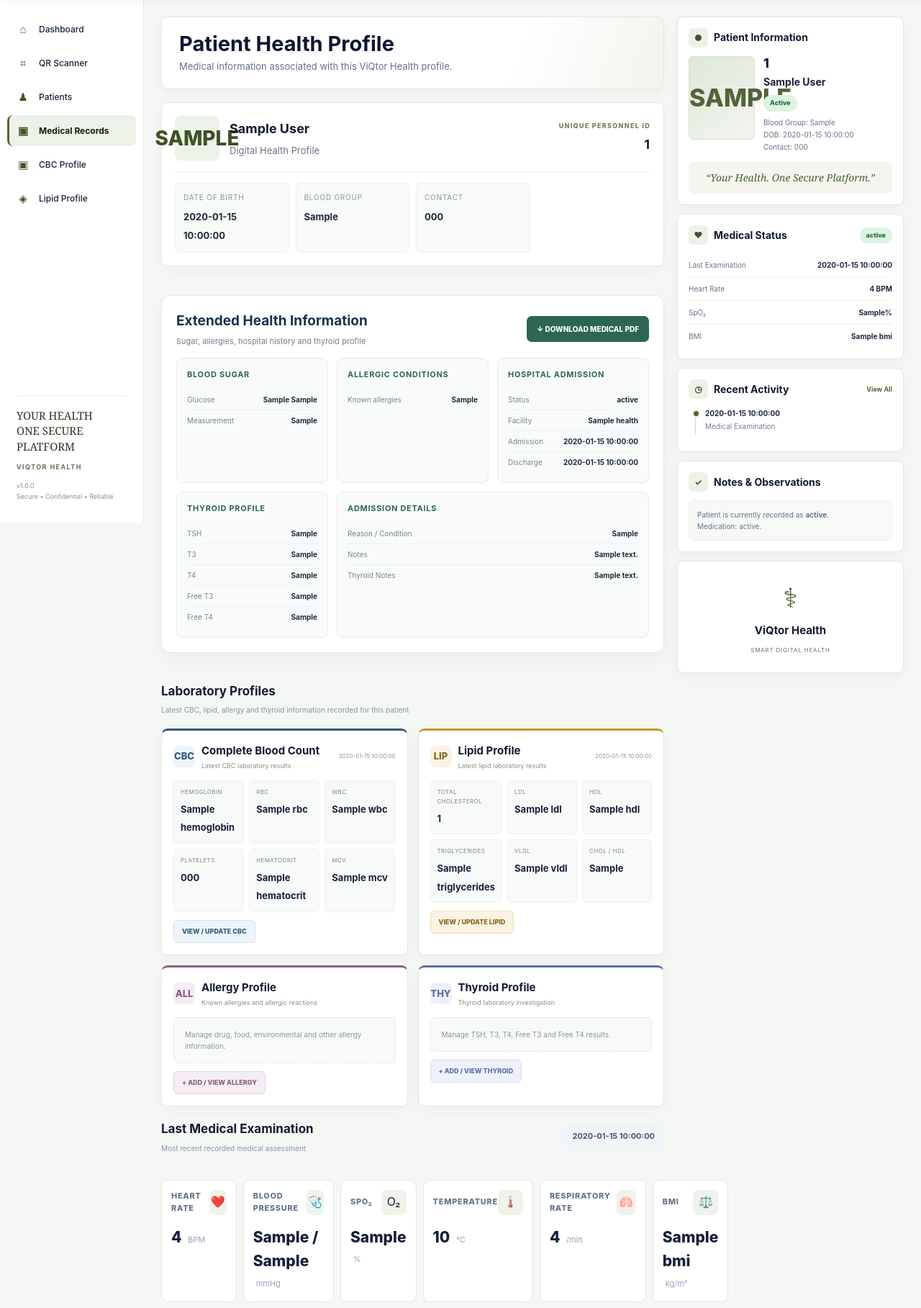
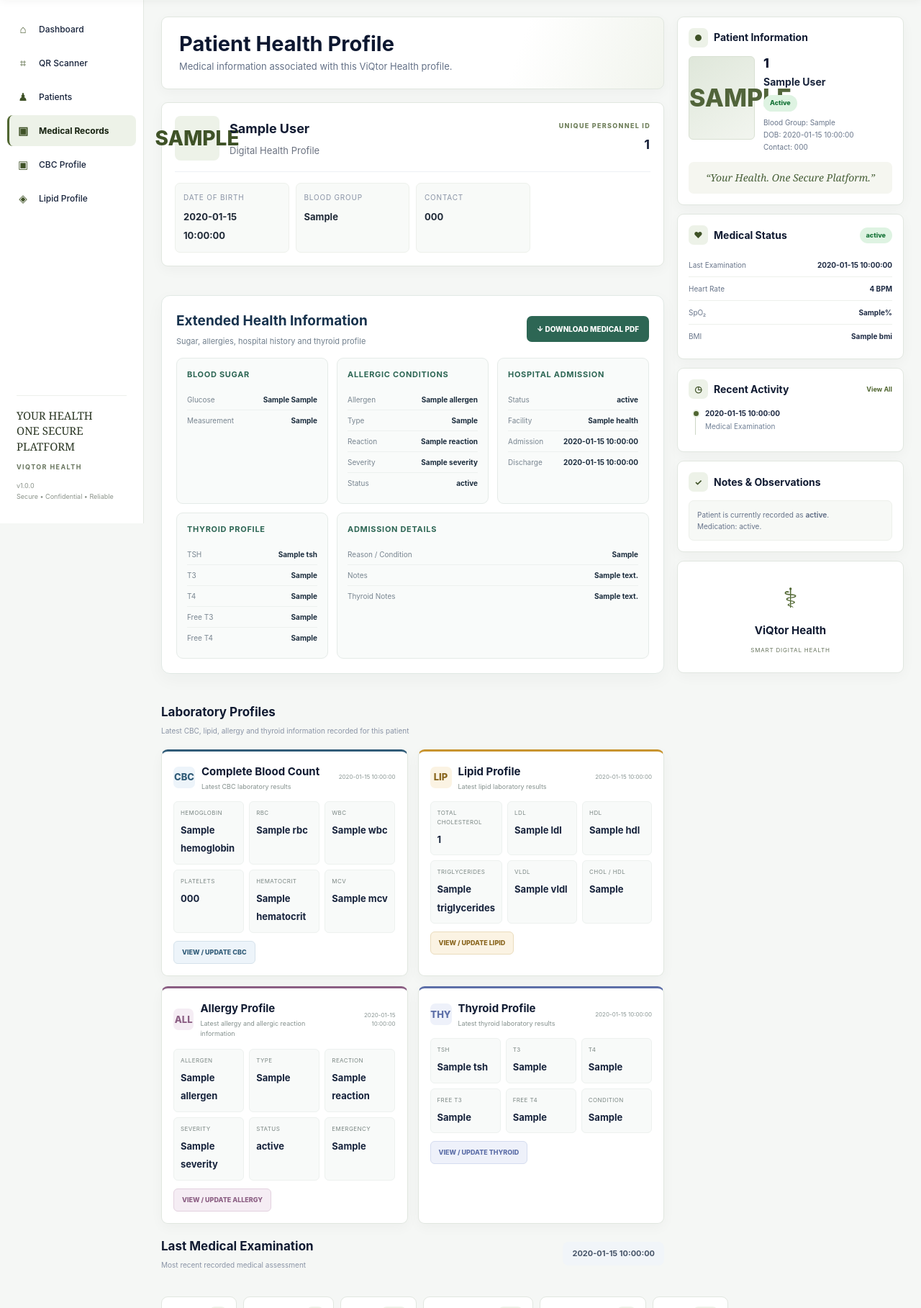
Before and after one commit to harshitnautiyal/viqtor-health, a Flask app: template templates/profile.html in a window 1280 px wide. Shown: the part 73-1890 px from the top of the page at 72% size. Run offline with Flask 3, Linux system fonts and the light colour scheme; the template is opened without the code that fills it: most values are stand-ins (such as "Sample title", 1, 10 or a date in 2020).

Commit message:
Connect allergy and thyroid profiles to patient dashboard

```diff
--- a/app.py
+++ b/app.py
@@ -951,6 +951,86 @@ def profile(qr_token):
     )
 
     # ========================================================
+    # LATEST ALLERGY PROFILE
+    # ========================================================
+
+    allergy_query = (
+        db.collection("allergy_records")
+        .where(
+            "personnel_id",
+            "==",
+            personnel_id
+        )
+        .stream()
+    )
+
+    allergy_records = []
+
+    for doc in allergy_query:
+
+        record = doc.to_dict()
+
+        record["document_id"] = doc.id
+
+        allergy_records.append(
+            record
+        )
+
+    allergy_records.sort(
+        key=lambda x: x.get(
+            "recorded_at",
+            ""
+        ),
+        reverse=True
+    )
+
+    latest_allergy = (
+        allergy_records[0]
+        if allergy_records
+        else None
+    )
+
+    # ========================================================
+    # LATEST THYROID PROFILE
+    # ========================================================
+
+    thyroid_query = (
+        db.collection("thyroid_records")
+        .where(
+            "personnel_id",
+            "==",
+            personnel_id
+        )
+        .stream()
+    )
+
+    thyroid_records = []
+
+    for doc in thyroid_query:
+
+        record = doc.to_dict()
+
+        record["document_id"] = doc.id
+
+        thyroid_records.append(
+            record
+        )
+
+    thyroid_records.sort(
+        key=lambda x: x.get(
+            "recorded_at",
+            ""
+        ),
+        reverse=True
+    )
+
+    latest_thyroid = (
+        thyroid_records[0]
+        if thyroid_records
+        else None
+    )
+
+    # ========================================================
     # AUTHENTICATED ACCESS
     #
     # Admin/doctor users continue to receive the existing
@@ -972,6 +1052,8 @@ def profile(qr_token):
                 health_records=health_records,
                 latest_cbc=latest_cbc,
                 latest_lipid=latest_lipid,
+                latest_allergy=latest_allergy,
+                latest_thyroid=latest_thyroid,
                 username=(
                     current_role.upper()
                     if current_role
--- a/templates/profile.html
+++ b/templates/profile.html
@@ -1502,7 +1502,15 @@ body{font-family:Inter,Segoe UI,Arial,sans-serif!important}
 
                 <div class="vq-med-card">
                     <h3>Allergic Conditions</h3>
-                    <div class="vq-med-row"><span>Known allergies</span><strong>{{ latest_health.allergic_conditions or "None recorded" }}</strong></div>
+                    {% if latest_allergy %}
+                    <div class="vq-med-row"><span>Allergen</span><strong>{{ latest_allergy.allergen or "—" }}</strong></div>
+                    <div class="vq-med-row"><span>Type</span><strong>{{ latest_allergy.allergy_type or "—" }}</strong></div>
+                    <div class="vq-med-row"><span>Reaction</span><strong>{{ latest_allergy.reaction or "—" }}</strong></div>
+                    <div class="vq-med-row"><span>Severity</span><strong>{{ latest_allergy.severity or "—" }}</strong></div>
+                    <div class="vq-med-row"><span>Status</span><strong>{{ latest_allergy.status or "—" }}</strong></div>
+                    {% else %}
+                    <div class="vq-med-row"><span>Known allergies</span><strong>None recorded</strong></div>
+                    {% endif %}
                 </div>
 
                 <div class="vq-med-card">
@@ -1515,11 +1523,15 @@ body{font-family:Inter,Segoe UI,Arial,sans-serif!important}
 
                 <div class="vq-med-card">
                     <h3>Thyroid Profile</h3>
-                    <div class="vq-med-row"><span>TSH</span><strong>{{ latest_health.thyroid_tsh if latest_health.thyroid_tsh is not none else "—" }}</strong></div>
-                    <div class="vq-med-row"><span>T3</span><strong>{{ latest_health.thyroid_t3 if latest_health.thyroid_t3 is not none else "—" }}</strong></div>
-                    <div class="vq-med-row"><span>T4</span><strong>{{ latest_health.thyroid_t4 if latest_health.thyroid_t4 is not none else "—" }}</strong></div>
-                    <div class="vq-med-row"><span>Free T3</span><strong>{{ latest_health.thyroid_free_t3 if latest_health.thyroid_free_t3 is not none else "—" }}</strong></div>
-                    <div class="vq-med-row"><span>Free T4</span><strong>{{ latest_health.thyroid_free_t4 if latest_health.thyroid_free_t4 is not none else "—" }}</strong></div>
+                    {% if latest_thyroid %}
+                    <div class="vq-med-row"><span>TSH</span><strong>{{ latest_thyroid.tsh if latest_thyroid.tsh is not none else "—" }}</strong></div>
+                    <div class="vq-med-row"><span>T3</span><strong>{{ latest_thyroid.t3 if latest_thyroid.t3 is not none else "—" }}</strong></div>
+                    <div class="vq-med-row"><span>T4</span><strong>{{ latest_thyroid.t4 if latest_thyroid.t4 is not none else "—" }}</strong></div>
+                    <div class="vq-med-row"><span>Free T3</span><strong>{{ latest_thyroid.free_t3 if latest_thyroid.free_t3 is not none else "—" }}</strong></div>
+                    <div class="vq-med-row"><span>Free T4</span><strong>{{ latest_thyroid.free_t4 if latest_thyroid.free_t4 is not none else "—" }}</strong></div>
+                    {% else %}
+                    <div class="vq-med-row"><span>Latest thyroid test</span><strong>None recorded</strong></div>
+                    {% endif %}
                 </div>
 
                 <div class="vq-med-card vq-med-wide">
@@ -1701,34 +1713,112 @@ body{font-family:Inter,Segoe UI,Arial,sans-serif!important}
                 <!-- ALLERGY -->
 
                 <div class="vq-lab-card allergy">
+
                     <div class="vq-lab-head">
                         <div class="vq-lab-title">
                             <div class="vq-lab-icon">ALL</div>
                             <div>
                                 <h3>Allergy Profile</h3>
-                                <p>Known allergies and allergic reactions</p>
+                                <p>Latest allergy and allergic reaction information</p>
                             </div>
                         </div>
+
+                        {% if latest_allergy %}
+                        <div class="vq-lab-date">{{ latest_allergy.recorded_at }}</div>
+                        {% endif %}
                     </div>
-                    <div class="vq-lab-empty">Manage drug, food, environmental and other allergy information.</div>
-                    <a href="/allergy/{{ personnel.personnel_id }}" class="vq-lab-button">+ ADD / VIEW ALLERGY</a>
+
+                    {% if latest_allergy %}
+                    <div class="vq-lab-values">
+                        <div class="vq-lab-value">
+                            <span>Allergen</span>
+                            <strong>{{ latest_allergy.allergen or "—" }}</strong>
+                        </div>
+                        <div class="vq-lab-value">
+                            <span>Type</span>
+                            <strong>{{ latest_allergy.allergy_type or "—" }}</strong>
+                        </div>
+                        <div class="vq-lab-value">
+                            <span>Reaction</span>
+                            <strong>{{ latest_allergy.reaction or "—" }}</strong>
+                        </div>
+                        <div class="vq-lab-value">
+                            <span>Severity</span>
+                            <strong>{{ latest_allergy.severity or "—" }}</strong>
+                        </div>
+                        <div class="vq-lab-value">
+                            <span>Status</span>
+                            <strong>{{ latest_allergy.status or "—" }}</strong>
+                        </div>
+                        <div class="vq-lab-value">
+                            <span>Emergency</span>
+                            <strong>{{ latest_allergy.emergency_allergy or "No" }}</strong>
+                        </div>
+                    </div>
+                    {% else %}
+                    <div class="vq-lab-empty">No allergy profile has been recorded for this patient.</div>
+                    {% endif %}
+
+                    <a href="/allergy/{{ personnel.personnel_id }}" class="vq-lab-button">
+                        {{ "VIEW / UPDATE ALLERGY" if latest_allergy else "+ ADD ALLERGY PROFILE" }}
+                    </a>
+
                 </div>
 
 
                 <!-- THYROID -->
 
                 <div class="vq-lab-card thyroid">
+
                     <div class="vq-lab-head">
                         <div class="vq-lab-title">
                             <div class="vq-lab-icon">THY</div>
                             <div>
                                 <h3>Thyroid Profile</h3>
-                                <p>Thyroid laboratory investigation</p>
+                                <p>Latest thyroid laboratory results</p>
                             </div>
                         </div>
+
+                        {% if latest_thyroid %}
+                        <div class="vq-lab-date">{{ latest_thyroid.investigation_date or latest_thyroid.recorded_at }}</div>
+                        {% endif %}
                     </div>
-                    <div class="vq-lab-empty">Manage TSH, T3, T4, Free T3 and Free T4 results.</div>
-                    <a href="/thyroid/{{ personnel.personnel_id }}" class="vq-lab-button">+ ADD / VIEW THYROID</a>
+
+                    {% if latest_thyroid %}
+                    <div class="vq-lab-values">
+                        <div class="vq-lab-value">
+                            <span>TSH</span>
+                            <strong>{{ latest_thyroid.tsh if latest_thyroid.tsh is not none else "—" }}</strong>
+                        </div>
+                        <div class="vq-lab-value">
+                            <span>T3</span>
+                            <strong>{{ latest_thyroid.t3 if latest_thyroid.t3 is not none else "—" }}</strong>
+                        </div>
+                        <div class="vq-lab-value">
+                            <span>T4</span>
+                            <strong>{{ latest_thyroid.t4 if latest_thyroid.t4 is not none else "—" }}</strong>
+                        </div>
+                        <div class="vq-lab-value">
+                            <span>Free T3</span>
+                            <strong>{{ latest_thyroid.free_t3 if latest_thyroid.free_t3 is not none else "—" }}</strong>
+                        </div>
+                        <div class="vq-lab-value">
+                            <span>Free T4</span>
+                            <strong>{{ latest_thyroid.free_t4 if latest_thyroid.free_t4 is not none else "—" }}</strong>
+                        </div>
+                        <div class="vq-lab-value">
+                            <span>Condition</span>
+                            <strong>{{ latest_thyroid.thyroid_condition or "—" }}</strong>
+                        </div>
+                    </div>
+                    {% else %}
+                    <div class="vq-lab-empty">No thyroid profile has been recorded for this patient.</div>
+                    {% endif %}
+
+                    <a href="/thyroid/{{ personnel.personnel_id }}" class="vq-lab-button">
+                        {{ "VIEW / UPDATE THYROID" if latest_thyroid else "+ ADD THYROID PROFILE" }}
+                    </a>
+
                 </div>
 
             </div>
```
